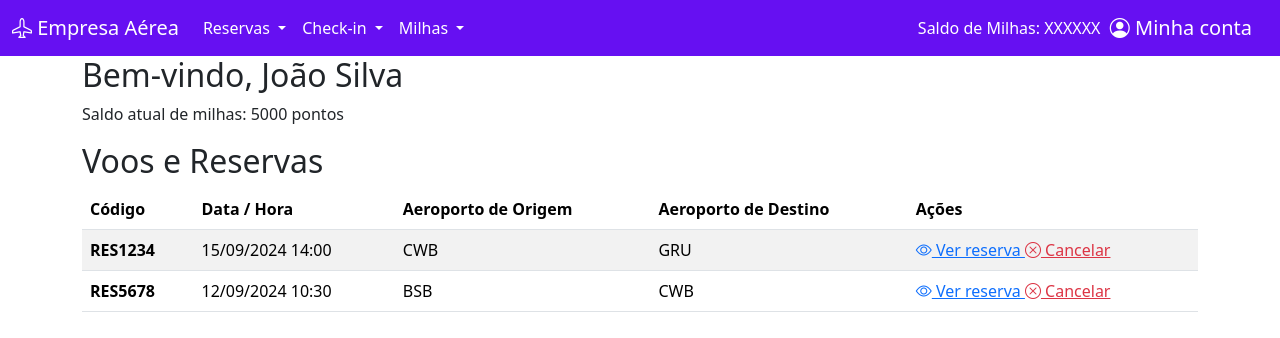
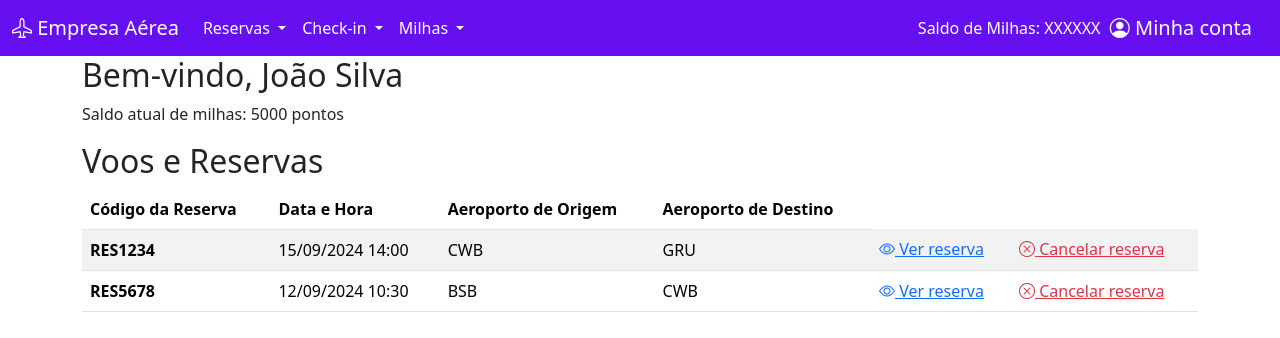
Before and after one commit to vickvieira/DAC-Empresa-A-rea, an Angular app in the folder front-end/empresa-aerea-teste/: page /cliente/1 in a window 1280 px wide. Shown: the top 338 px of the page. Built offline with nearby package versions, Linux system fonts and the light colour scheme; data requests are answered from the project's data file.

Commit message:
Home-cliente - Correção do botão ver reserva para expandir informações

```diff
--- a/front-end/empresa-aerea-teste/src/app/paginas/cliente/home-cliente/home-cliente.component.html
+++ b/front-end/empresa-aerea-teste/src/app/paginas/cliente/home-cliente/home-cliente.component.html
@@ -6,29 +6,29 @@
   <table class="table table-striped">
     <thead>
       <tr>
-        <th scope="col">Código</th>
-        <th scope="col">Data / Hora</th>
+        <th scope="col">Código da Reserva</th>
+        <th scope="col">Data e Hora</th>
         <th scope="col">Aeroporto de Origem</th>
         <th scope="col">Aeroporto de Destino</th>
-        <th scope="col">Ações</th>
       </tr>
     </thead>
     <tbody>
-      <tr *ngFor="let reserva of reservas" >
-
+      <tr *ngFor="let reserva of reservasFiltradas">
         <th scope="row">{{ reserva.codigo }}</th>
         <td>{{ reserva.voo.dataHora | date: 'dd/MM/yyyy HH:mm' }}</td>
         <td>{{ reserva.voo.origem }}</td>
         <td>{{ reserva.voo.destino }}</td>
-        <td>
-          <a href="#" class="link-primary" (click)="toggleDetalhes(reserva.codigo)">
-            <i class="bi bi-eye"></i> Ver reserva
-          </a>
-          <a href="#" class="link-danger" *ngIf="reserva.status !== 'Voo cancelado'">
-            <i class="bi bi-x-circle"></i> Cancelar
-          </a>
+        <td> <a class="link-primary" (click)="toggleVisualizar(reserva)"><i class="bi bi-eye"></i> Ver
+            reserva</a>
+        <td *ngIf="expandedReserva === reserva" colspan="5" class="p-3">
+          <div>
+            <strong>Valor Gasto:</strong> {{ reserva.valorGasto | currency }}<br>
+            <strong>Milhas Utilizadas:</strong> {{ reserva.milhasUtilizadas }}<br>
+            <strong>Status:</strong> {{ reserva.status }}
+          </div>
         </td>
+        <td> <a class="link-danger" (click)="cancelarReserva(reserva.codigo)"
+            *ngIf="reserva.status !== 'Voo cancelado'"><i class="bi bi-x-circle"></i> Cancelar reserva</a></td>
       </tr>
     </tbody>
   </table>
-</div>
--- a/front-end/empresa-aerea-teste/src/app/paginas/cliente/home-cliente/home-cliente.component.ts
+++ b/front-end/empresa-aerea-teste/src/app/paginas/cliente/home-cliente/home-cliente.component.ts
@@ -6,38 +6,54 @@ import { Cliente } from '../../../models/cliente.model';
 import { Reserva } from '../../../models/reserva.model';
 import { ActivatedRoute } from '@angular/router';
 import { CommonModule } from '@angular/common';
+import { HttpClient } from '@angular/common/http';
 
 @Component({
   selector: 'app-home-cliente',
+  templateUrl: './home-cliente.component.html',
+  styleUrls: ['./home-cliente.component.css'],
   standalone: true,
-  imports: [CommonModule],
-  templateUrl: './home-cliente.component.html',
-  styleUrls: ['./home-cliente.component.css']
+  imports: [CommonModule]
+
 })
 export class HomeClienteComponent implements OnInit {
   cliente: Cliente | undefined;
+  milhasSaldo: number = 0;
   reservas: Reserva[] = [];
-  milhasSaldo: number = 0;
+  reservasFiltradas: Reserva[] = [];
+  clienteId: number | undefined;
+  expandedReserva: Reserva | null = null;
+  reserva: any;
 
   constructor(
     private clienteService: ClienteService,
     private milhasService: MilhasService,
     private reservaService: ReservaService,
     private route: ActivatedRoute,
+    private http: HttpClient
   ) { }
 
   ngOnInit(): void {
-    const clienteId = Number(this.route.snapshot.paramMap.get('id'));
-    this.getCliente(clienteId);
-    this.getMilhasSaldo(clienteId);
-    this.getReservas(clienteId);
-    if (this.cliente) { //ve se o id do cliente foi capturado corretamente
-      console.log('Cliente ID:', this.cliente);
-    } else {
-      console.error('Cliente ID não encontrado na rota');
-    }
+    this.clienteId = Number(this.route.snapshot.paramMap.get('id'));
+    this.getCliente(this.clienteId);
+    this.getMilhasSaldo(this.clienteId);
+    this.getReservas(this.clienteId);
+    this.fetchReservas();
+
   }
-
+  fetchReservas(): void {
+    this.http.get<Reserva[]>('http://localhost:3000/reservas').subscribe(reservas => {
+      this.reservas = reservas;
+      if (this.cliente) { //verifica se o id do cliente foi capturado corretamente
+        console.log('Cliente ID:', this.cliente);
+        this.reservasFiltradas = this.reservas.filter(reserva => reserva.clienteId === this.clienteId);
+      } else {
+        this.reservasFiltradas = []; // Se não houver clienteId, define como array vazio
+        console.error('Cliente ID não encontrado na rota');
+      }
+      console.log('Reservas filtradas:', this.reservasFiltradas);
+    });
+  }
 
   getCliente(id: number): void {
     this.clienteService.getClienteById(id).subscribe((data: Cliente) => {
@@ -64,8 +80,10 @@ export class HomeClienteComponent implements OnInit {
     });
   }
 
-  toggleDetalhes(reserva: any) {
-    reserva.expandido = !reserva.expandido;
+  toggleVisualizar(reserva: Reserva) {
+    console.log('Reserva expandida atual:', reserva);
+    console.log('Reserva expandida anterior:', this.expandedReserva);
+    this.expandedReserva = this.expandedReserva === reserva ? null : reserva;
   }
 
 
```
